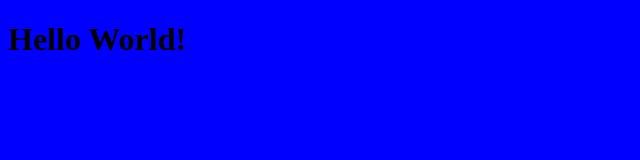
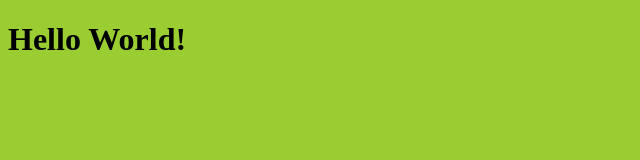
Before and after one commit to Willometers/betablog, a plain HTML site: page index.html in a window 1280 px wide. Shown: the whole page, without its empty margins (0-640 px from the left). Drawn offline with Linux system fonts and the light colour scheme.

Commit message:
add style.css, connect to index.html

```diff
--- a/style.css
+++ b/style.css
@@ -1,3 +1,3 @@
 body {
-    background: blue;
+    background: yellowgreen;
   }
```
